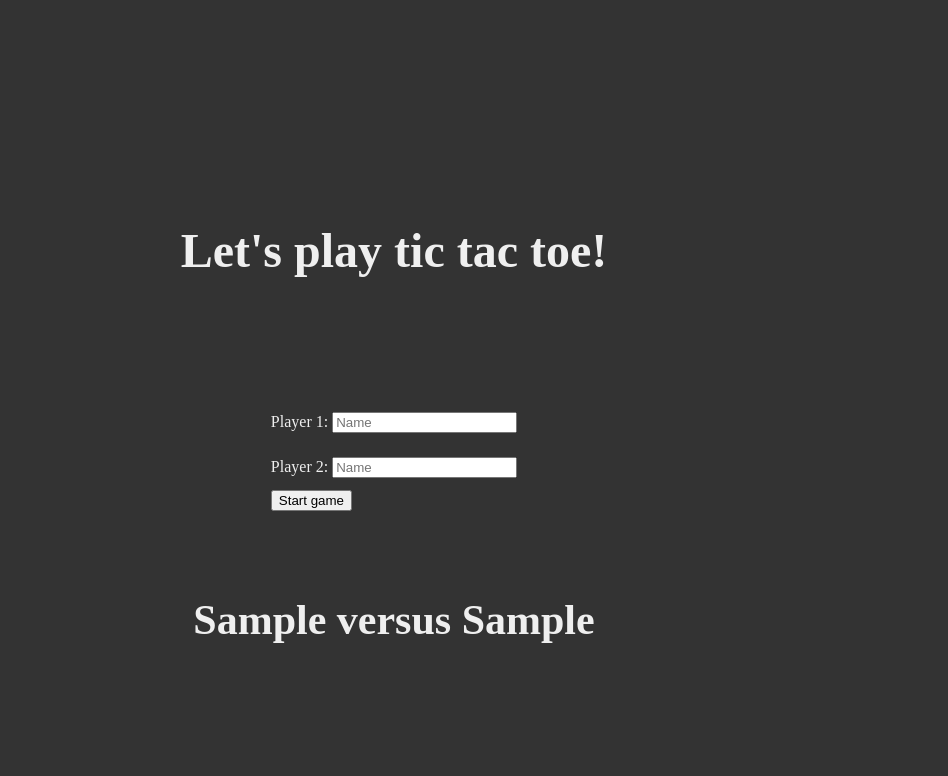
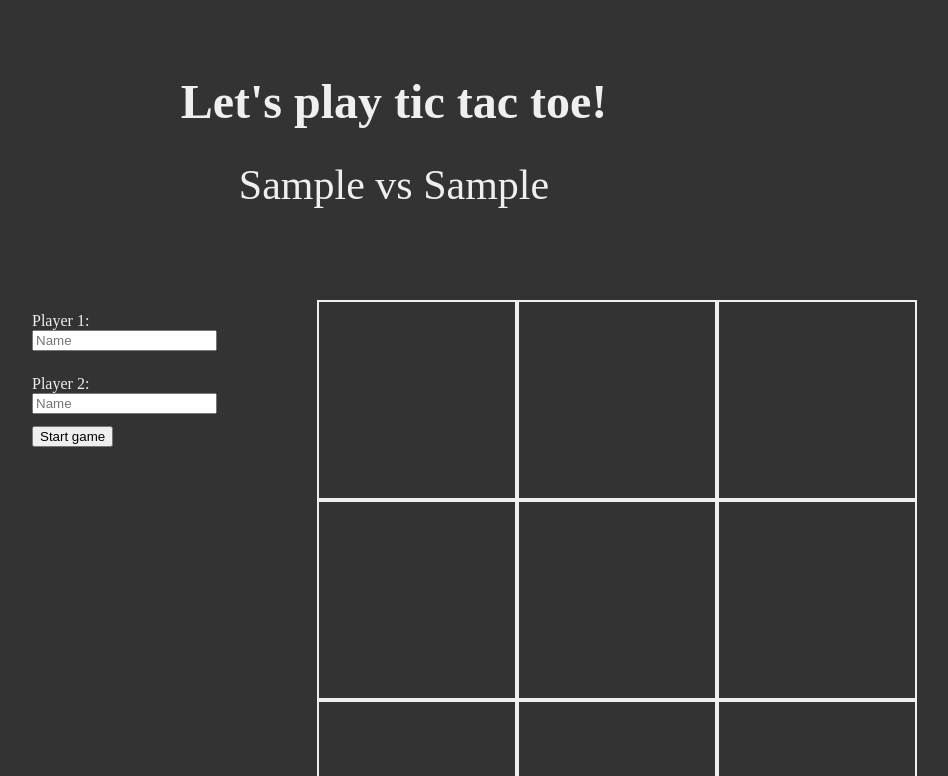
Before and after one commit to mmudge/tic-tac-toe, a website with bundled scripts: page index.html in a window 1280 px wide. Both pictures are taken after typing "Sample", "Sample" into the empty fields and a click on the button "Start game". Shown: the top 776 px of the page, without its empty margins (246-1194 px from the left). Built offline with nearby package versions, Linux system fonts and the light colour scheme.

Commit message:
form and board in a flex container

```diff
--- a/app.js
+++ b/app.js
@@ -3,14 +3,26 @@ import { header } from './components/header.js'
 import { playerForm } from './components/playerForm.js'
 import { board } from './components/board.js'
 import { playerInfo } from './components/playerInfo.js'
+import { createElementFromHTML } from './helpers/createElementFromHTML.js'
 
 const app = document.getElementById('app')
 app.insertAdjacentElement('afterbegin', appWrapper())
 
 const container = document.querySelector('.container')
 
-container.insertAdjacentElement('afterbegin', header())
-container.insertAdjacentElement('beforeend', playerForm())
+const headerEl = header()
+
+container.insertAdjacentElement('afterbegin', headerEl)
+
+const content = createElementFromHTML('<div class="content"></div>')
+
+container.insertAdjacentElement('beforeend', content)
+
+const leftContent = createElementFromHTML('<div class="left-content"></div>')
+
+content.insertAdjacentElement('beforeend', leftContent)
+
+leftContent.insertAdjacentElement('beforeend', playerForm())
 
 const button = document.querySelector('button')
 button.addEventListener('click', (event) => {
@@ -24,7 +36,8 @@ button.addEventListener('click', (event) => {
   const playerTwo = document.getElementById('player-2-name').value
 
   const formContainer = document.querySelector('.form-container')
-  formContainer.insertAdjacentElement('afterend', playerInfo(playerOne, playerTwo))
+  // formContainer.insertAdjacentElement('afterend', playerInfo(playerOne, playerTwo))
+  headerEl.insertAdjacentElement('beforeend', playerInfo(playerOne, playerTwo))
 
   const inputs = document.querySelectorAll('input')
   for (let i = 0; i < inputs.length; i++) {
@@ -32,4 +45,8 @@ button.addEventListener('click', (event) => {
   }
 })
 
-container.insertAdjacentElement('beforeend', board())
+const rightContent = createElementFromHTML('<div class="right-content"></div>')
+
+content.insertAdjacentElement('beforeend', rightContent)
+
+rightContent.insertAdjacentElement('beforeend', board())
--- a/components/playerInfo.js
+++ b/components/playerInfo.js
@@ -3,7 +3,7 @@ import { createElementFromHTML } from '../helpers/createElementFromHTML.js'
 export function playerInfo(playerOne, playerTwo) {
   return createElementFromHTML(`
     <div class="player-info flex-center">
-      <h2>${playerOne} versus ${playerTwo}</h2>
+      <h2>${playerOne} vs ${playerTwo}</h2>
     </div>
   `)
 }
--- a/style.css
+++ b/style.css
@@ -56,15 +56,34 @@ body {
 }
 
 .header {
-  height: 200px;
-  padding-top: 150px;
+  height: 150px;
+  padding-top: 50px;
   display: flex;
   justify-content: center;
   align-items: center;
+  flex-direction: column;
 }
 
 h1 {
   font-size: 48px;
+}
+
+h2 {
+  margin: 0;
+  font-weight: lighter;
+}
+
+.content {
+  display: flex;
+  padding: 100px;
+}
+
+.left-content {
+  display: flex;
+  flex-direction: column;
+  align-items: center;
+  justify-content: flex-start;
+  padding: 0 50px;
 }
 
 .flex-center {
@@ -74,7 +93,7 @@ h1 {
 }
 
 .form-container {
-  padding: 50px 0;
+  /* padding: 50px; */
 }
 
 .input-controls {
@@ -86,7 +105,7 @@ h2 {
 }
 
 .board-container {
-  padding: 100px 0;
+  padding: 0 50px;
 }
 
 .board {
```
